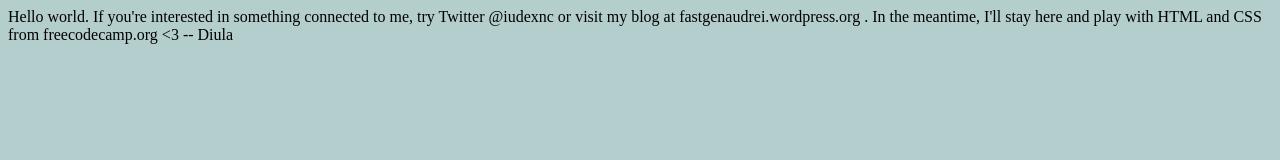
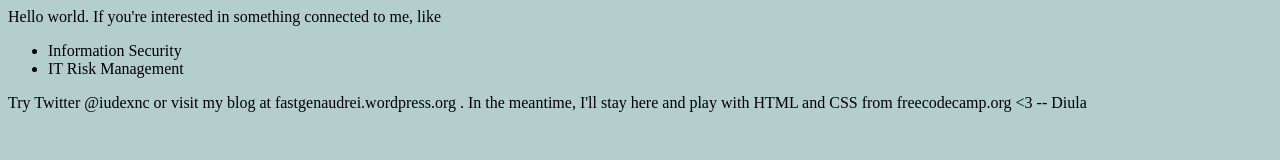
Before and after one commit to Diula/Diula.github.io, a plain HTML site: page index.html in a window 1280 px wide. Drawn offline with Linux system fonts and the light colour scheme.

Commit message:
Update index.html

```diff
--- a/index.html
+++ b/index.html
@@ -5,7 +5,12 @@
     }
   </style>
   <body>
-Hello world. If you're interested in something connected to me, try Twitter @iudexnc or visit my blog at fastgenaudrei.wordpress.org .
+Hello world. If you're interested in something connected to me, like <br>
+    <ul>
+      <li>Information Security</li>
+      <li>IT Risk Management</li>
+    </ul>
+    Try Twitter @iudexnc or visit my blog at fastgenaudrei.wordpress.org .
     In the meantime, I'll stay here and play with HTML and CSS from freecodecamp.org <3
 -- Diula
   </body>
```
